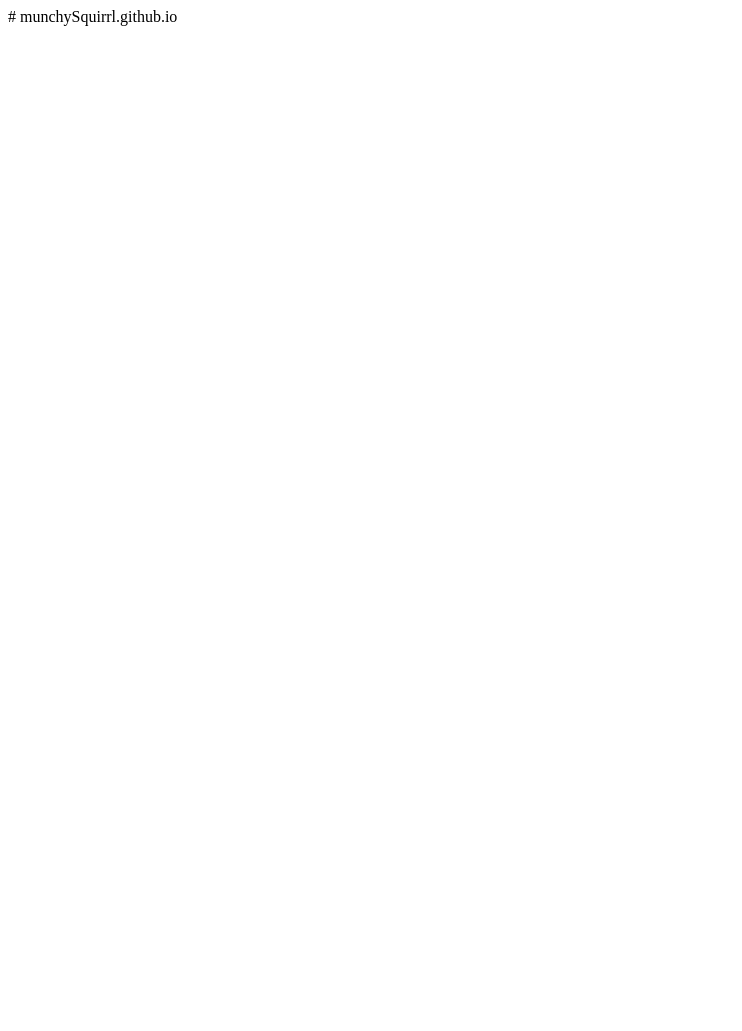
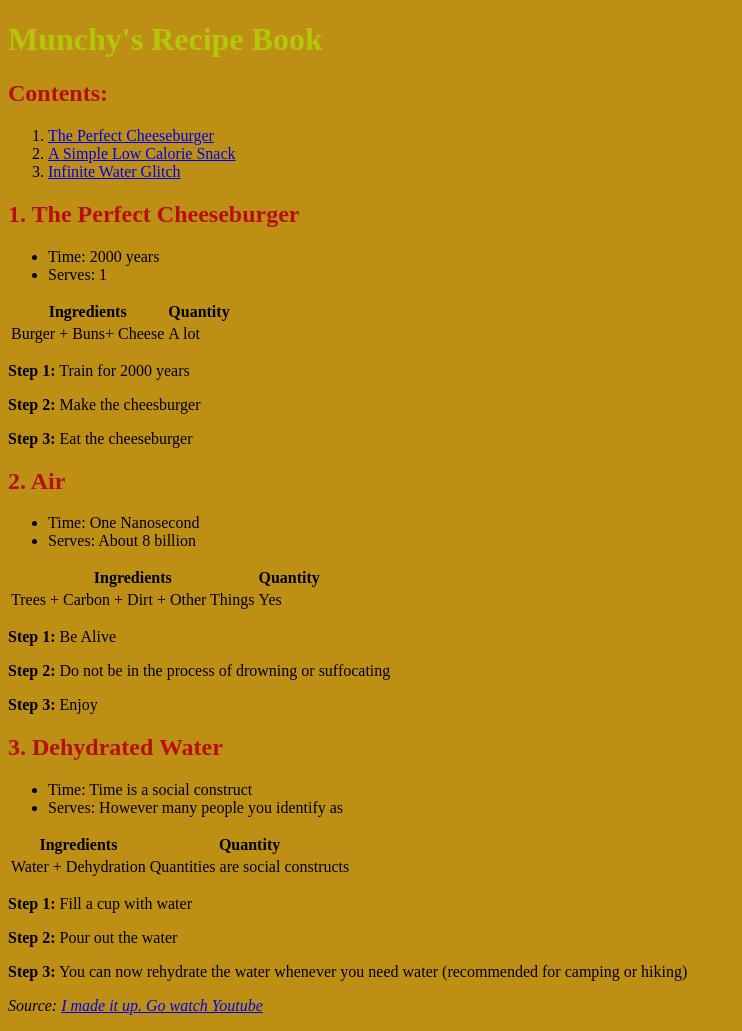
Before and after one commit to MunchySquirrl/munchySquirrl.github.io, a plain HTML site: page index.html in a window 1280 px wide. Shown: the whole page, without its empty margins (0-742 px from the left). Before the commit the page ends 800 px from the top, so only its background shows below. Drawn offline with Linux system fonts and the light colour scheme.

Commit message:
Added the actual website part to the website

```diff
--- a/index.html
+++ b/index.html
@@ -1 +1,118 @@
-# munchySquirrl.github.io
+<!DOCTYPE html>
+<html>
+    <head>
+        <title>Munchy's Recipe Book</title>
+        <meta charset="utf-8">
+        <style>
+        body {
+            background-color: rgb(189, 144, 21);
+        }
+
+        h1 {
+            color:rgb(180, 199, 8);
+        }
+
+        h2 {
+            color:rgb(184, 14, 14);
+        }
+
+        body {
+            color:rgb(0, 0, 0);
+        }
+        </style>
+    </head>
+    <body>
+
+        <h1>Munchy's Recipe Book</h1>
+
+        <h2>Contents:</h2>
+
+        <ol>
+            <li><a href="#Cheeseburger">The Perfect Cheeseburger</a></li>
+
+            <li><a href="#Air"> A Simple Low Calorie Snack</a></li>
+
+            <li><a href="#WaterButNot"> Infinite Water Glitch</a></li>
+        </ol>
+
+
+        <h2 id="Cheeseburger">1. The Perfect Cheeseburger</h2>
+
+        <ul>
+            <li>Time: 2000 years</li>
+            <li>Serves: 1</li>
+        </ul>
+
+        <table>
+            <thead>
+                <tr>
+                    <th>Ingredients</th>
+                    <th>Quantity</th>
+                </tr>
+            </thead>
+            <tbody>
+            <td> Burger + Buns+ Cheese </td>
+            <td> A lot </td>
+            </tbody>
+        </table>
+
+        <p><strong>Step 1:</strong> Train for 2000 years
+</p>
+        <p><strong> Step 2:</strong> Make the cheesburger </p>
+        <p><strong> Step 3:</strong> Eat the cheeseburger </p>
+
+        <h2 id="Air">2. Air</h2>
+
+        <ul>
+            <li>Time: One Nanosecond</li>
+            <li>Serves: About 8 billion</li>
+        </ul>
+
+        <table>
+            <thead>
+                <tr>
+                    <th>Ingredients</th>
+                    <th>Quantity</th>
+                </tr>
+            </thead>
+            <tbody>
+            <td> Trees + Carbon + Dirt + Other Things </td>
+            <td> Yes </td>
+            </tbody>
+        </table>
+
+        <p><strong>Step 1:</strong> Be Alive
+</p>
+        <p><strong> Step 2:</strong> Do not be in the process of drowning or suffocating </p>
+        <p><strong> Step 3:</strong> Enjoy </p>
+
+        <h2 id="WaterButNot">3. Dehydrated Water</h2>
+
+        <ul>
+            <li>Time: Time is a social construct</li>
+            <li>Serves: However many people you identify as</li>
+        </ul>
+
+        <table>
+            <thead>
+                <tr>
+                    <th>Ingredients</th>
+                    <th>Quantity</th>
+                </tr>
+            </thead>
+            <tbody>
+            <td> Water + Dehydration </td>
+            <td> Quantities are social constructs </td>
+            </tbody>
+        </table>
+
+        <p><strong>Step 1:</strong> Fill a cup with water
+</p>
+        <p><strong> Step 2:</strong> Pour out the water </p>
+        <p><strong> Step 3:</strong> You can now rehydrate the water whenever you need water (recommended for camping or hiking)</p>
+
+
+    <p><em>Source: <a href="https://www.youtube.com/">I made it up. Go watch Youtube</a></em></p>
+
+    </body>
+</html>
```
